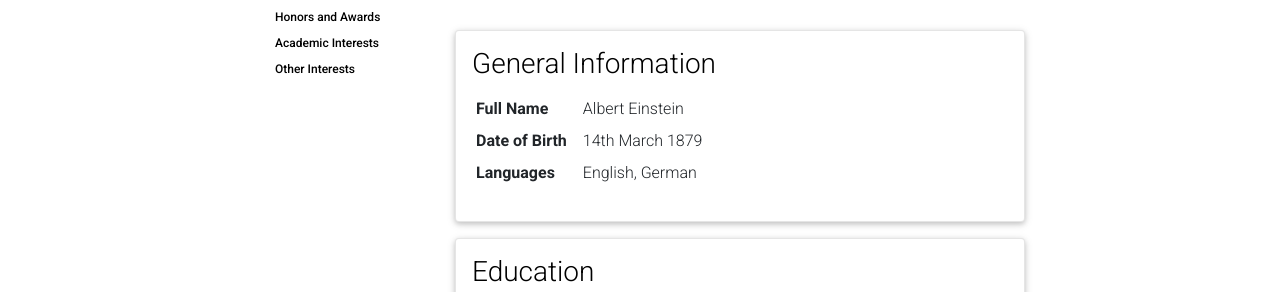
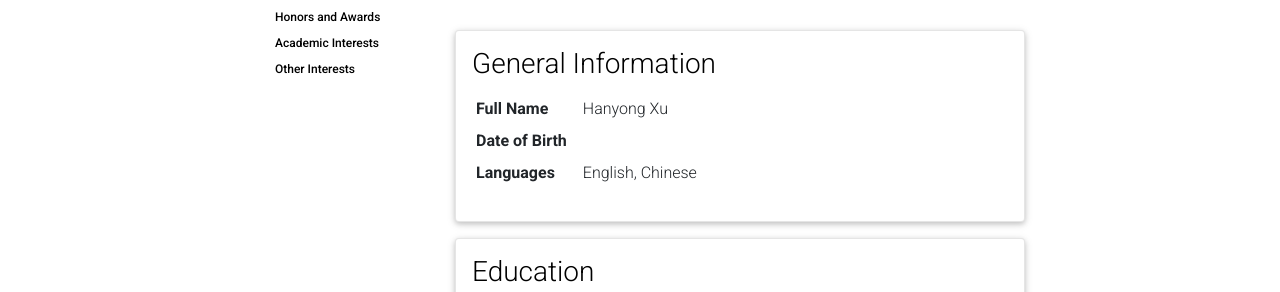
Before and after one commit to cathyxuhyx/cathyxuhyx.github.io, a Jekyll site: the page built from _pages/cv.md, in a window 1280 px wide and 900 px high. Shown: the part 205-497 px from the top of the window. Built offline with Jekyll 4.4.1, drawn with Linux system fonts in a browser that asks for light colours; comment, search, counter and statistics services are not loaded; a style sheet for code colours, icons or effects is not loaded.

```diff
--- a/_data/cv.yml
+++ b/_data/cv.yml
@@ -2,11 +2,11 @@
   type: map
   contents:
     - name: Full Name
-      value: Albert Einstein
+      value: Hanyong Xu
     - name: Date of Birth
-      value: 14th March 1879
+      value:
     - name: Languages
-      value: English, German
+      value: English, Chinese
 
 - title: Education
   type: time_table
```
Also changed, not shown: assets/img/prof_pic.jpeg (added).
